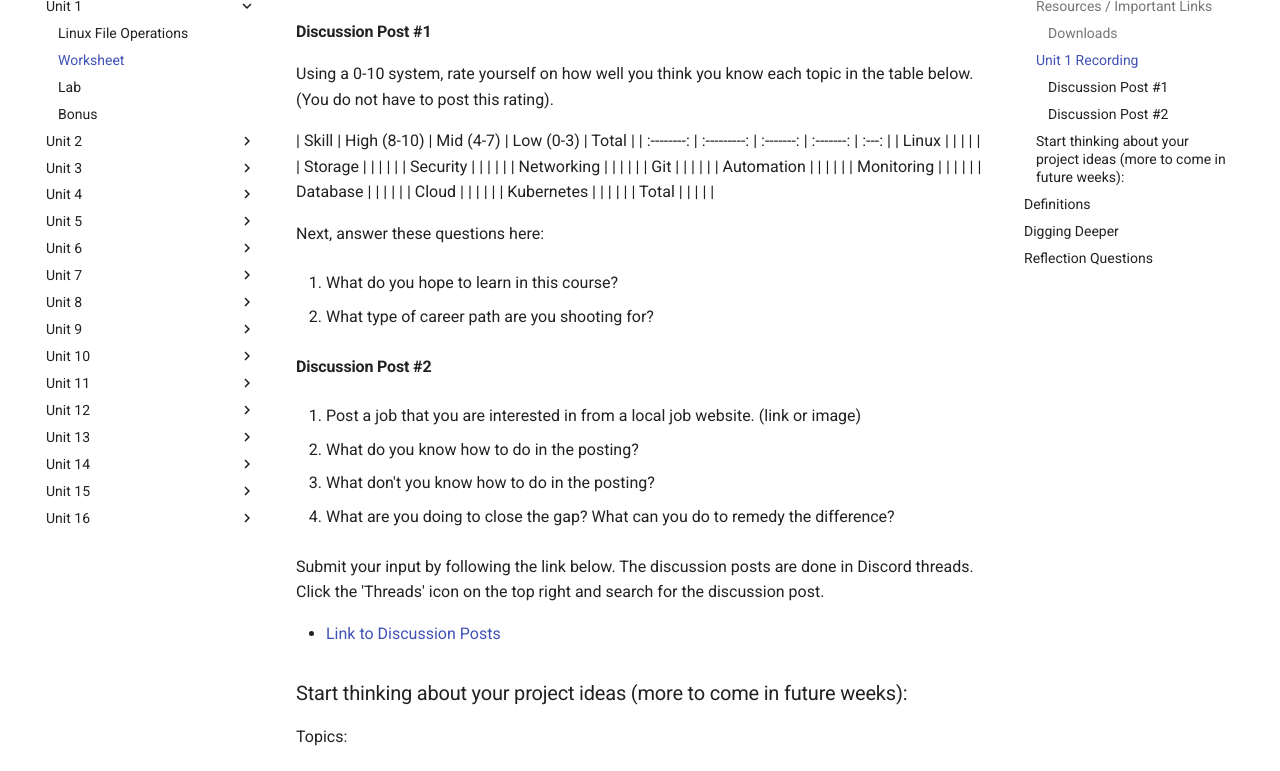
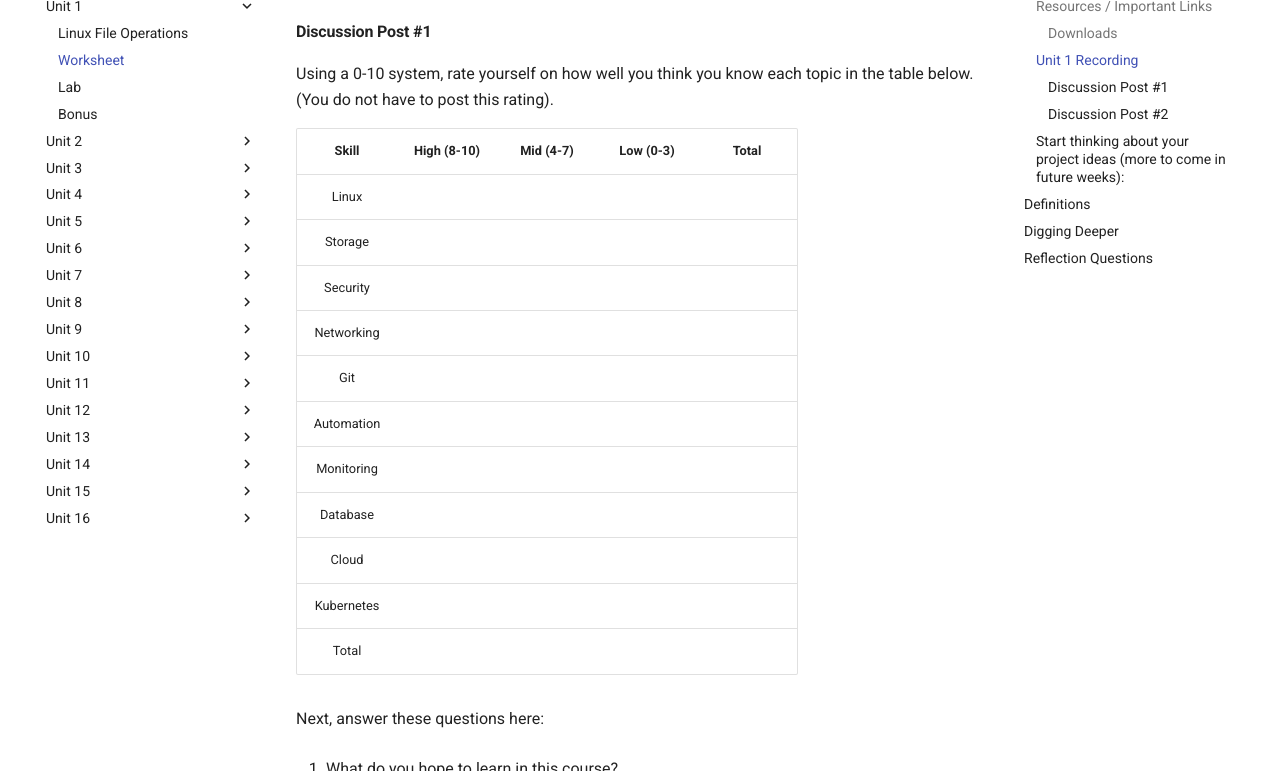
Before and after one commit to ProfessionalLinuxUsersGroup/course-books, an MkDocs documentation site: the page built from docs/lac/u1ws.md, in a window 1280 px wide and 900 px high, scrolled down 1196 px, cut to the strip 129-900 px from the top of the window. Built offline with MkDocs 1.6.1 and Material for MkDocs 9.7.7, drawn with Linux system fonts in a browser that asks for light colours; comment, search, counter and statistics services are not loaded.

Commit message:
fix: Markdown table not rendering properly when inside div
The markdown table in lac/u1ws.md is not rendering properly due to being
wrapped in a raw HTML div. This patch just removes the surrounding
`<div>`.

```diff
--- a/docs/lac/u1ws.md
+++ b/docs/lac/u1ws.md
@@ -44,8 +44,6 @@ could be transposed to a `.md` file.
 
 Using a 0-10 system, rate yourself on how well you think you know each topic in the table below. (You do not have to post this rating).
 
-<div style="display: flex; justify-content: left;">
-
 |   Skill    | High (8-10) | Mid (4-7) | Low (0-3) | Total |
 | :--------: | :---------: | :-------: | :-------: | :---: |
 |   Linux    |             |           |           |       |
@@ -59,8 +57,6 @@ Using a 0-10 system, rate yourself on how well you think you know each topic in
 |   Cloud    |             |           |           |       |
 | Kubernetes |             |           |           |       |
 |   Total    |             |           |           |       |
-
-</div>
 
 Next, answer these questions here:
 
```
